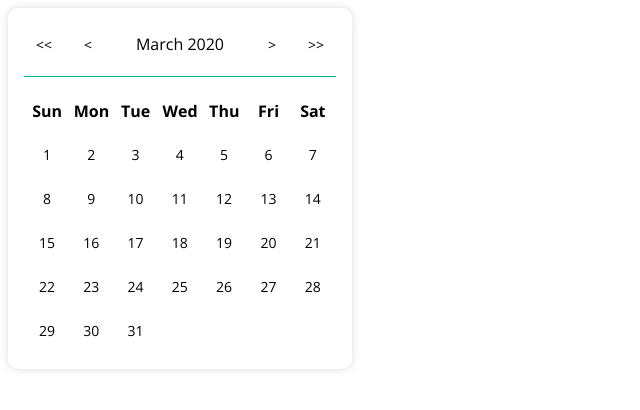
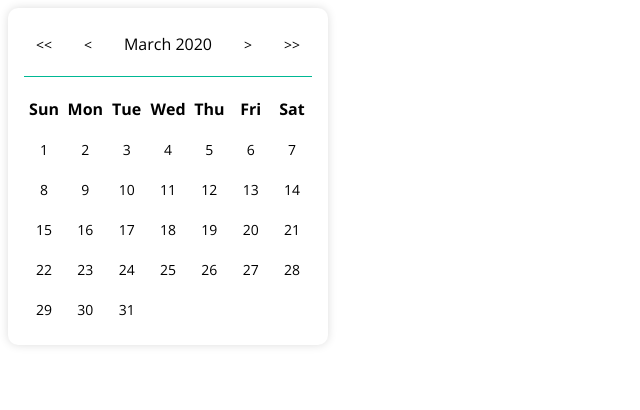
Before and after one commit to mateusrdgs/kalendarz, a React app: page / in a window 1280 px wide. Shown: the top 410 px of the page, without its empty margins (0-640 px from the left). Built offline with nearby package versions, Linux system fonts and the light colour scheme.

Commit message:
fix: improved Datepicker style on smaller screens

```diff
--- a/src/components/Datepicker/datepicker.scss
+++ b/src/components/Datepicker/datepicker.scss
@@ -19,9 +19,15 @@ $gray: #AFAFAF;
   box-shadow: 0 0 10px #DDD;
   display: flex;
   flex-direction: column;
-  max-width: 344px;
+  max-width: 288px;
   padding: 16px;
   width: 100%;
+
+  @media screen and (min-width: 425px) {
+
+    max-width: 320px;
+
+  }
 
   &,
   & * {
@@ -46,6 +52,7 @@ $gray: #AFAFAF;
             color: $gray;
 
           }
+
         }
 
       }
@@ -68,14 +75,21 @@ $gray: #AFAFAF;
 
       .header__handler {
 
-        @include squarify(40px);
 
-        background-color: #FFF;
+        background-color: transparent;
         border: 0;
         border-radius: 50%;
         font-size: 14px;
         transition: background-color .1s ease-in-out, color .1s ease-in-out;
         will-change: background-color, color;
+
+        @include squarify(30px);
+
+        @media screen and (min-width: 425px) {
+
+          @include squarify(40px);
+
+        }
 
         &:hover {
 
@@ -101,6 +115,8 @@ $gray: #AFAFAF;
       display: flex;
       justify-content: center;
       margin: 0 8px;
+      height: 40px;
+      text-align: center;
       width: 100%;
 
     }
@@ -109,9 +125,49 @@ $gray: #AFAFAF;
 
   .table {
 
-    &__head__cell {
+    &,
+    &__head,
+    &__body {
+
+      display: block;
+
+      &__cell {
+
+        padding: 0;
+
+      }
+
+    }
+
+    &__head {
+
+      &_row,
+      &__cell {
+
+        display: flex;
+
+      }
+
+      &_row {
+
+        display: flex;
+        justify-content: space-between;
+        width: 100%;
+
+      }
+
+      &__cell {
+
+        align-items: center;
+        justify-content: center;
+
+        @include squarify(30px);
+
+        @media screen and (min-width: 425px) {
 
           @include squarify(40px);
+
+        }
 
         &:hover {
 
@@ -121,20 +177,39 @@ $gray: #AFAFAF;
 
       }
 
-    &__body__cell {
+    }
+
+    &__body {
+
+      &_row {
+
+        display: flex;
+        justify-content: space-between;
+        width: 100%;
+
+      }
+
+      &__cell {
 
         button {
-
-        @include squarify(40px);
 
           background-color: transparent;
           border: 0;
           border-radius: 50%;
           font-size: 14px;
+          padding: 0;
           position: relative;
           transition: color .2s ease-out;
           will-change: color;
           z-index: 0;
+
+          @include squarify(30px);
+
+          @media screen and (min-width: 425px) {
+
+            @include squarify(40px);
+
+          }
 
           &:hover {
 
@@ -200,3 +275,5 @@ $gray: #AFAFAF;
     }
 
   }
+
+}
```
Lines whose indentation alone changed are shown as unchanged.
